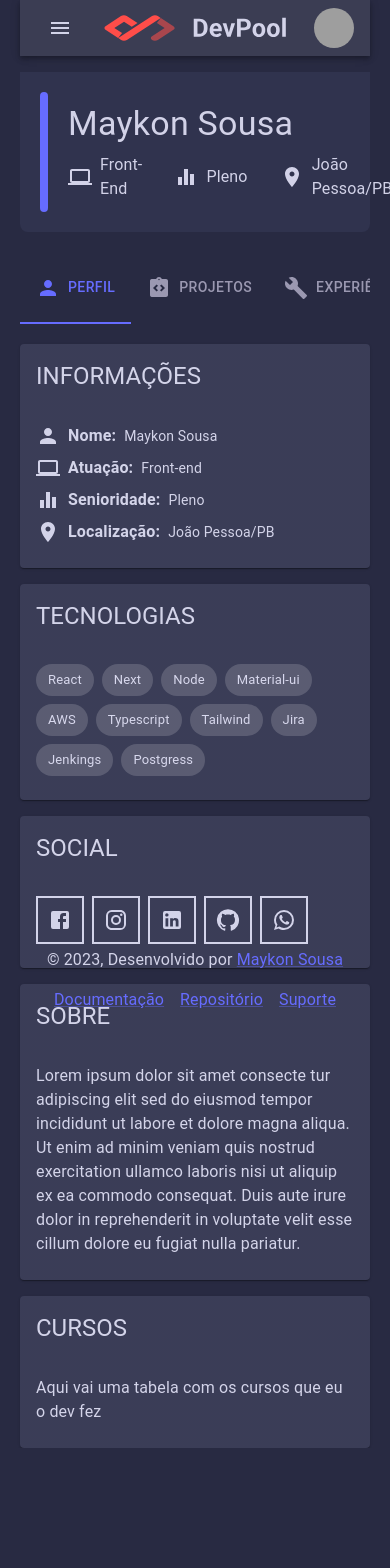
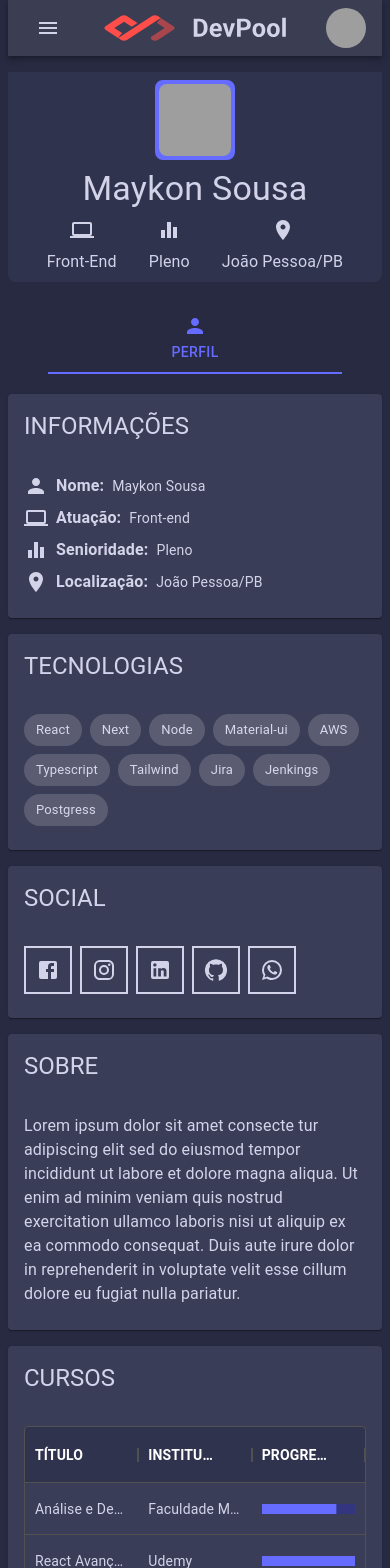
Before and after one commit to maykonsousa/devpool, a Next.js app: page /1 in a window 390 px wide. Shown: the top 1568 px of the page. Before the commit the page ends 1448 px from the top, so only its background shows below. Built offline with nearby package versions, Linux system fonts and the light colour scheme; grey boxes are pictures that could not be loaded.

Commit message:
feat: create DataGrid

```diff
--- a/package.json
+++ b/package.json
@@ -13,6 +13,7 @@
     "@emotion/styled": "^11.11.0",
     "@mui/icons-material": "^5.14.15",
     "@mui/material": "^5.14.15",
+    "@mui/x-data-grid": "^6.17.0",
     "next": "14.0.0",
     "react": "^18",
     "react-dom": "^18"
--- a/src/app/layout.styles.ts
+++ b/src/app/layout.styles.ts
@@ -5,9 +5,9 @@ export const PageContainer = styled(Box)`
   margin: 0 auto;
   width: 100%;
   max-width: 1440px;
-  height: 100vh;
+  height: 100%;
 
   @media (max-width: 768px) {
-    padding: 0 ${({ theme }) => theme.spacing(2.5)};
+    padding: 0 8px;
   }
 `;
--- a/src/components/Card/Card.tsx
+++ b/src/components/Card/Card.tsx
@@ -39,6 +39,7 @@ export function Card({
         justifyContent: direction === 'column' ? 'center' : 'flex-start',
         gap: 1,
         flexWrap: 'wrap',
+        width: '100%',
       }}
       >
         {children}
--- /dev/null
+++ b/src/components/GridTable/GridTable.tsx
@@ -0,0 +1,55 @@
+import { Box, useTheme } from '@mui/material';
+import {
+  DataGrid, DataGridProps, GridColDef, GridValidRowModel,
+} from '@mui/x-data-grid';
+import React from 'react';
+
+interface GridTableProps extends DataGridProps {
+  rows: GridValidRowModel[];
+  columns: GridColDef[];
+}
+
+export function GridTable({ columns, rows }:GridTableProps) {
+  // swt background header
+  const theme = useTheme();
+  const headerBackgroundColor = theme.palette.background.paper;
+
+  return (
+    <Box sx={{
+      display: 'flex',
+      flex: 1,
+      overflow: 'auto',
+      width: '100%',
+    }}
+    >
+      <DataGrid
+        rows={rows}
+        columns={columns}
+        autoHeight
+        disableColumnMenu
+        disableColumnSelector
+        pagination
+        pageSizeOptions={[5, 10, 20]}
+        hideFooterSelectedRowCount
+        sx={{
+          display: 'flex',
+          width: '100%',
+          flex: 1,
+
+          '& .MuiDataGrid-columnHeader, MuiDataGrid-cell': {
+            backgroundColor: headerBackgroundColor,
+            fontWeight: 'bold',
+          },
+          // color label header
+          '& .MuiDataGrid-columnHeaderTitle': {
+            color: theme.palette.primary.contrastText,
+            fontWeight: 'bold',
+            textTransform: 'uppercase',
+          },
+
+        }}
+
+      />
+    </Box>
+  );
+}
--- /dev/null
+++ b/src/components/GridTable/index.ts
@@ -0,0 +1 @@
+export { GridTable } from './GridTable';
--- a/src/components/SocialIcon/SocialIcon.tsx
+++ b/src/components/SocialIcon/SocialIcon.tsx
@@ -38,6 +38,8 @@ export function SocialIcon({ type, url }: ISocialIconProps) {
     <Tooltip title={SocialEnum[type].label} placement="top">
       <Link
         href={url}
+        target="_blank"
+        rel="noopener noreferrer"
         sx={{
           color: 'text.primary',
           border: `2px solid ${theme.palette.text.primary}`,
--- a/src/components/pages/Profile/ProfilePage.tsx
+++ b/src/components/pages/Profile/ProfilePage.tsx
@@ -4,7 +4,9 @@
 'use client';
 
 import React from 'react';
-import { Box, Tab, Tabs } from '@mui/material';
+import {
+  Box, Tab, Tabs, useMediaQuery, useTheme, TabScrollButton,
+} from '@mui/material';
 import { Build, IntegrationInstructions, Person } from '@mui/icons-material';
 import { Cover, Header, TabProfile } from './fragments';
 import { ProfilePageContainer } from './ProfilePage.styles';
@@ -31,6 +33,8 @@ interface ProfilePageProps {
 
 export function ProfilePage({ profileName }:ProfilePageProps) {
   const [currentTab, setCurrentTab] = React.useState<TabPanelProps>(INITIALTAB);
+  const theme = useTheme();
+  const isMobile = useMediaQuery(theme.breakpoints.down('md'));
 
   const tabs:TabPanelProps[] = [
     {
@@ -80,6 +84,10 @@ export function ProfilePage({ profileName }:ProfilePageProps) {
       >
         <Tabs
           onChange={(event, value) => handleChangeTab(value)}
+          scrollButtons
+          allowScrollButtonsMobile
+          ScrollButtonComponent={TabScrollButton}
+          variant={isMobile ? 'scrollable' : 'standard'}
           value={currentTab.value}
           sx={{
             display: 'flex',
@@ -92,7 +100,13 @@ export function ProfilePage({ profileName }:ProfilePageProps) {
               label={tab.label}
               value={tab.value}
               icon={tab.icon}
-              iconPosition="start"
+              sx={{
+
+                [theme.breakpoints.down('md')]: {
+                  width: '100%',
+                },
+              }}
+              iconPosition={isMobile ? 'top' : 'start'}
 
             />
           ))}
--- a/src/components/pages/Profile/fragments/Header/Header.styles.ts
+++ b/src/components/pages/Profile/fragments/Header/Header.styles.ts
@@ -11,6 +11,14 @@ background-color: ${({ theme }) => theme.palette.background.paper};
 gap: ${({ theme }) => theme.spacing(2.5)};
 padding: ${({ theme }) => theme.spacing(2.5)};
 border-radius: 0 0 8px 8px;
+
+@media (max-width: 900px) {
+  flex-direction: column;
+  justify-content: center;
+  align-items: center;
+  gap: ${({ theme }) => theme.spacing(1)};
+  padding: ${({ theme }) => theme.spacing(1)};
+}
 `;
 
 export const HeaderAvatar = styled(Box)`
@@ -29,6 +37,8 @@ export const HeaderAvatar = styled(Box)`
 
   @media (max-width: 900px) {
     margin-top: 0;
+    width: 80px;
+    height: 80px;
   }
 
 
--- a/src/components/pages/Profile/fragments/Header/Header.tsx
+++ b/src/components/pages/Profile/fragments/Header/Header.tsx
@@ -1,10 +1,13 @@
+'use client';
+
 import React from 'react';
 import Image from 'next/image';
-import { Box, Typography } from '@mui/material';
+import { Box, Typography, useTheme } from '@mui/material';
 import { Computer, EqualizerSharp, LocationOn } from '@mui/icons-material';
 import { HeaderAvatar, HeaderContainer } from './Header.styles';
 
 export function Header() {
+  const theme = useTheme();
   return (
     <HeaderContainer>
       <HeaderAvatar>
@@ -28,6 +31,9 @@ export function Header() {
           alignItems: 'flex-start',
           justifyContent: 'center',
           width: '100%',
+          [theme.breakpoints.down('md')]: {
+            alignItems: 'center',
+          },
         }}
       >
         <Typography variant="h4">Maykon Sousa</Typography>
@@ -42,6 +48,10 @@ export function Header() {
             display: 'flex',
             gap: 1,
             alignItems: 'center',
+            [theme.breakpoints.down('md')]: {
+              flexDirection: 'column',
+              alignItems: 'center',
+            },
           }}
           >
             <Computer />
@@ -52,6 +62,10 @@ export function Header() {
             display: 'flex',
             gap: 1,
             alignItems: 'center',
+            [theme.breakpoints.down('md')]: {
+              flexDirection: 'column',
+              alignItems: 'center',
+            },
           }}
           >
             <EqualizerSharp />
@@ -62,6 +76,10 @@ export function Header() {
             display: 'flex',
             gap: 1,
             alignItems: 'center',
+            [theme.breakpoints.down('md')]: {
+              flexDirection: 'column',
+              alignItems: 'center',
+            },
           }}
           >
             <LocationOn />
--- a/src/components/pages/Profile/fragments/TabProfile/TabProfile.tsx
+++ b/src/components/pages/Profile/fragments/TabProfile/TabProfile.tsx
@@ -1,12 +1,13 @@
 import React from 'react';
 import {
-  Box, Chip, Typography, useTheme,
+  Box, Chip, Typography, useTheme, LinearProgress, Tooltip,
 } from '@mui/material';
 import {
   Computer, EqualizerSharp, LocationOn, Person,
 } from '@mui/icons-material';
 import { Card } from '@/components/Card';
 import { SocialIcon } from '@/components/SocialIcon';
+import { GridTable } from '@/components/GridTable';
 import {
   Container, Content, Sidebar,
 } from './TabProfile.styles';
@@ -16,6 +17,33 @@ interface InfoRowProps {
   label: string;
   value?: string;
 }
+
+interface ICourse {
+  title: string;
+  description?: string;
+  type: 'course' | 'graduate';
+  school: string;
+  progress?: number;
+}
+
+// eslint-disable-next-line @typescript-eslint/no-unused-vars, no-unused-vars
+const courses:ICourse[] = [
+  {
+    title: 'Análise e Desenvolvimento de Sistemas',
+    type: 'graduate',
+    school: 'Faculdade Maurício de Nassau',
+    progress: 80,
+    description: 'Lorem ipsum dolor sit amet, consectetur adipiscing elit. Sed vitae eros vitae nisl aliquam aliquet. Sed vitae eros vitae nisl aliquam aliquet.',
+  },
+  {
+    title: 'React Avançado',
+    type: 'course',
+    school: 'Udemy',
+    progress: 100,
+    description: 'Lorem ipsum dolor sit amet, consectetur adipiscing elit. Sed vitae eros vitae nisl aliquam aliquet. Sed vitae eros vitae nisl aliquam aliquet.',
+  },
+
+];
 
 function InFormationRow({ label, icon, value }:InfoRowProps) {
   const theme = useTheme();
@@ -81,10 +109,10 @@ export function TabProfile() {
 
         <Card title="social" direction="row">
           <SocialIcon type="facebook" url="http://facebook.com/maykonsousa" />
-          <SocialIcon type="instagram" url="http://facebook.com/maykonsousa" />
-          <SocialIcon type="linkedin" url="http://facebook.com/maykonsousa" />
-          <SocialIcon type="github" url="http://facebook.com/maykonsousa" />
-          <SocialIcon type="whatsapp" url="http://facebook.com/maykonsousa" />
+          <SocialIcon type="instagram" url="https://www.instagram.com/mykesousa/" />
+          <SocialIcon type="linkedin" url="https://www.linkedin.com/in/maykonsousa/" />
+          <SocialIcon type="github" url="https://github.com/maykonsousa" />
+          <SocialIcon type="whatsapp" url="https://wa.me/5561992943297" />
 
         </Card>
       </Sidebar>
@@ -101,9 +129,43 @@ export function TabProfile() {
         </Card>
 
         <Card title="Cursos" sx={{ flex: 1 }}>
-          <Typography variant="body1">
-            Aqui vai uma tabela com os cursos que eu o dev fez
-          </Typography>
+          <GridTable
+            columns={[
+              {
+                field: 'title',
+                headerName: 'Título',
+                minWidth: 100,
+                flex: 1,
+              },
+              {
+                field: 'school', headerName: 'Instituição', minWidth: 100, flex: 1,
+              },
+              {
+                field: 'progress',
+                headerName: 'Progresso',
+                minWidth: 50,
+                flex: 1,
+                renderCell: ({ row }) => (
+                  <Tooltip title={`${row.progress}%`}>
+                    <LinearProgress
+                      sx={{ width: '100%', height: '10px' }}
+                      color="primary"
+                      variant="determinate"
+                      value={row.progress}
+                      content="teste"
+                    />
+                  </Tooltip>
+                ),
+              },
+            ]}
+            rows={courses.map((course) => ({
+              id: course.title,
+              title: course.title,
+              school: course.school,
+              progress: course.progress,
+            }))}
+          />
+
         </Card>
       </Content>
     </Container>
```
Also changed, not shown: 1 other file (tests, documents, lock files or other folders).
